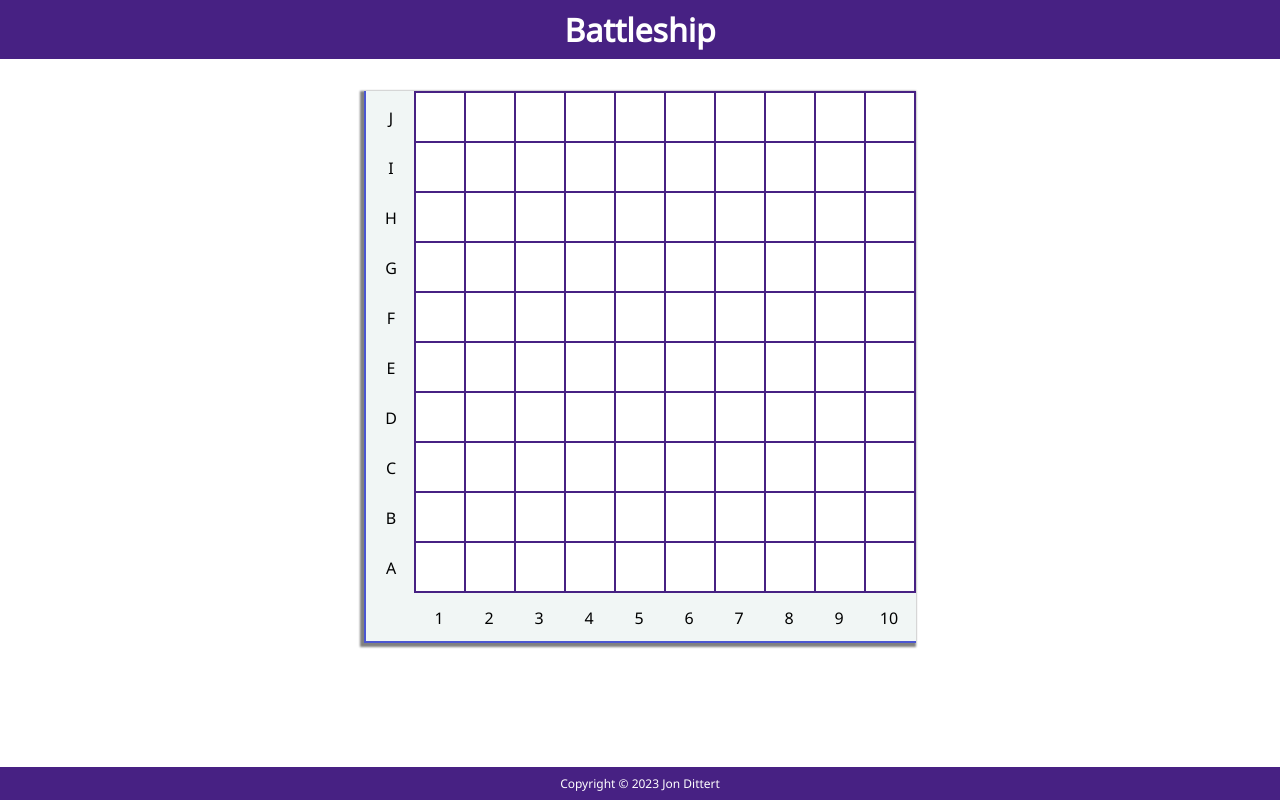
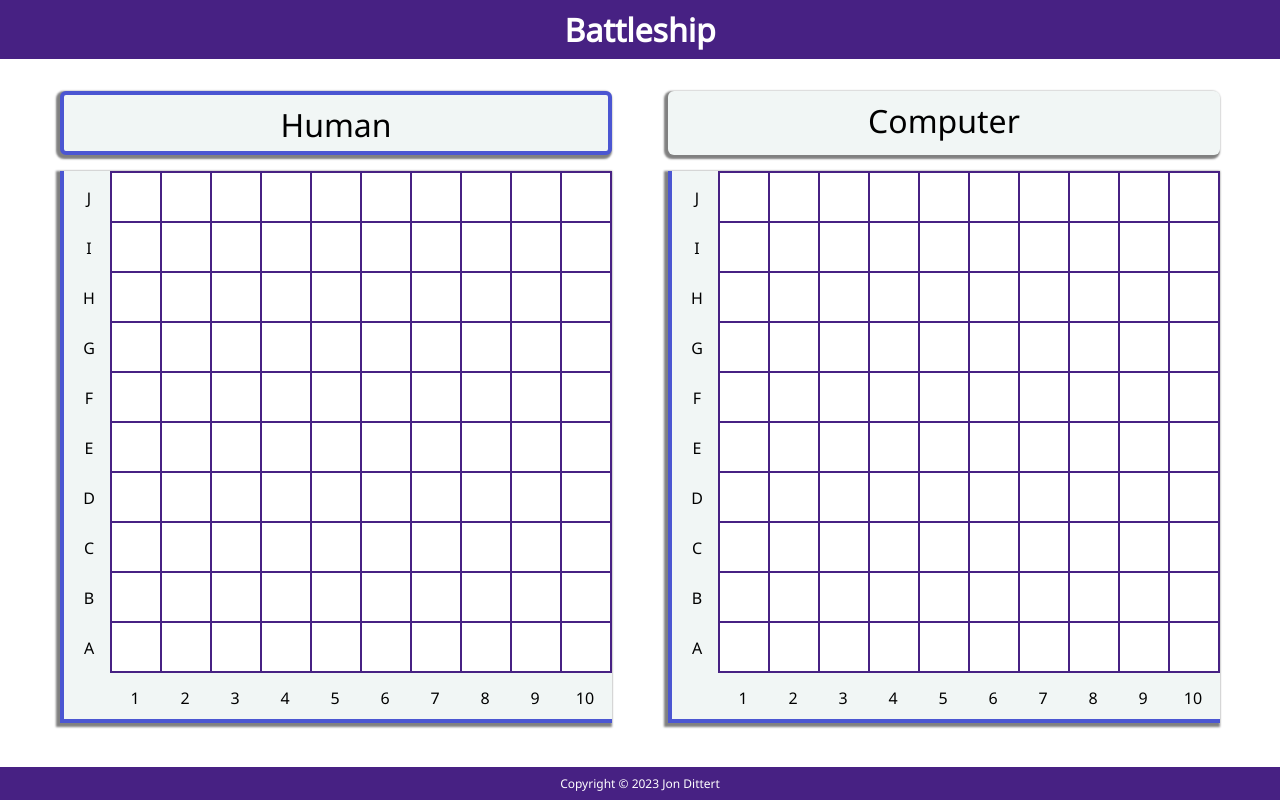
Before and after one commit to jdittert/battleship, a website built with webpack: page dist/index.html in a window 1280 px wide. Built offline with nearby package versions, Linux system fonts and the light colour scheme.

Commit message:
Code initial pieces of game module

```diff
--- a/src/dom.js
+++ b/src/dom.js
@@ -1,22 +1,35 @@
 import './style.css';
-import Board from './factories/board';
+import Player from './factories/player';
 
-export default function displayBoard() {
+export default function displayBoard(name) {
     const main = document.getElementById('main-wrapper');
 
-    const board = new Board;
+    const player = new Player(name);
+
+    const {board} = player;
 
     board.buildGrid();
 
-    board.placeShip('e4', 3);
-    board.placeShip('j1', 5);
-    board.placeShip('i10', 2, 'ver');
-    board.placeShip('b7', 4);
-    board.placeShip('h8', 3, 'ver');
+    player.randomShip(5);
+    player.randomShip(4);
+    player.randomShip(3);
+    player.randomShip(3);
+    player.randomShip(2);
+
+    const playerDiv = document.createElement('div');
+    playerDiv.classList.add('player-div');
+    playerDiv.setAttribute('id', `${name}`);
+    main.appendChild(playerDiv);
+
+    const displayName = document.createElement('div');
+    displayName.classList.add('player-name');
+    displayName.setAttribute('id', `${name}-name`);
+    displayName.innerText = `${name}`;
+    playerDiv.appendChild(displayName);
 
     const gameBoard = document.createElement('div');
     gameBoard.classList.add('game-board');
-    main.appendChild(gameBoard);
+    playerDiv.appendChild(gameBoard);
 
     const rowNames = document.createElement('div');
     rowNames.classList.add('row-names');
--- a/src/factories/player.js
+++ b/src/factories/player.js
@@ -37,7 +37,6 @@ export default class Player {
         if (rDir === 0) dir = null;
         if (rDir === 1) dir = 'ver';
         const tryShip = this.board.placeShip(square, length, dir);
-        console.log(tryShip);
         if (tryShip === null) this.randomShip(length);
     }
 }
--- /dev/null
+++ b/src/game-loop.js
@@ -0,0 +1,33 @@
+import Player from "./factories/player";
+import displayBoard from "./dom";
+
+export default function playGame() {
+
+    const human = new Player('Human');
+
+    const computer = new Player('Computer');
+
+    const players = [human, computer];
+
+    let currentTurn = players[0];
+
+    displayBoard(human.name);
+
+    displayBoard(computer.name);
+
+    const humanName = document.getElementById(`${human.name}-name`);
+    const compName = document.getElementById(`${computer.name}-name`);
+
+    humanName.classList.add('active-player');
+
+    const main = document.getElementById('main-wrapper');
+
+    main.addEventListener('click', toggleActive);
+
+    function toggleActive() {
+        currentTurn = currentTurn === players[0] ? players[1] : players[0];
+        humanName.classList.toggle('active-player');
+        compName.classList.toggle('active-player');
+    }
+
+};
--- a/src/index.js
+++ b/src/index.js
@@ -1,3 +1,3 @@
-import displayBoard from "./dom";
+import playGame from "./game-loop";
 
-displayBoard();
+playGame();
--- a/src/style.css
+++ b/src/style.css
@@ -51,9 +51,32 @@ footer {
 
 #main-wrapper {
     display: flex;
-    justify-content: center;
+    justify-content: space-around;
     align-items: center;
     padding: 2rem;
+}
+
+.player-div {
+    display: grid;
+    justify-content: center;
+    gap: 1rem;
+    box-sizing: border-box;
+}
+
+.player-name {
+    font-size: 2rem;
+    border-radius: 6px;
+    text-align: center;
+    background-color: var(--header-background);
+    box-shadow: -2px 2px 2px 2px gray;
+    padding: .5rem;
+    width: 100%;
+    height: 4rem;
+    box-sizing: border-box;
+}
+
+.active-player {
+    border: 4px solid var(--icon-color);
 }
 
 .game-board {
@@ -69,7 +92,7 @@ footer {
     width: 50px;
     display: flex;
     flex-direction: column-reverse;
-    border-left: 2px solid var(--icon-color);
+    border-left: 4px solid var(--icon-color);
 }
 
 .label {
@@ -83,15 +106,15 @@ footer {
 .column-names {
     grid-area: 2 / 2 / 3 / 3;
     background-color: var(--header-background);
-    border-bottom: 2px solid var(--icon-color);
+    border-bottom: 4px solid var(--icon-color);
     height: 50px;
     display: flex;
 }
 
 .spacer {
     background-color: var(--header-background);
-    border-bottom: 2px solid var(--icon-color);
-    border-left: 2px solid var(--icon-color);
+    border-bottom: 4px solid var(--icon-color);
+    border-left: 4px solid var(--icon-color);
     grid-area: 2 / 1 / 3 / 2;
     width: 50px;
     height: 50px;
```
Also changed, not shown: dist/main.js.
